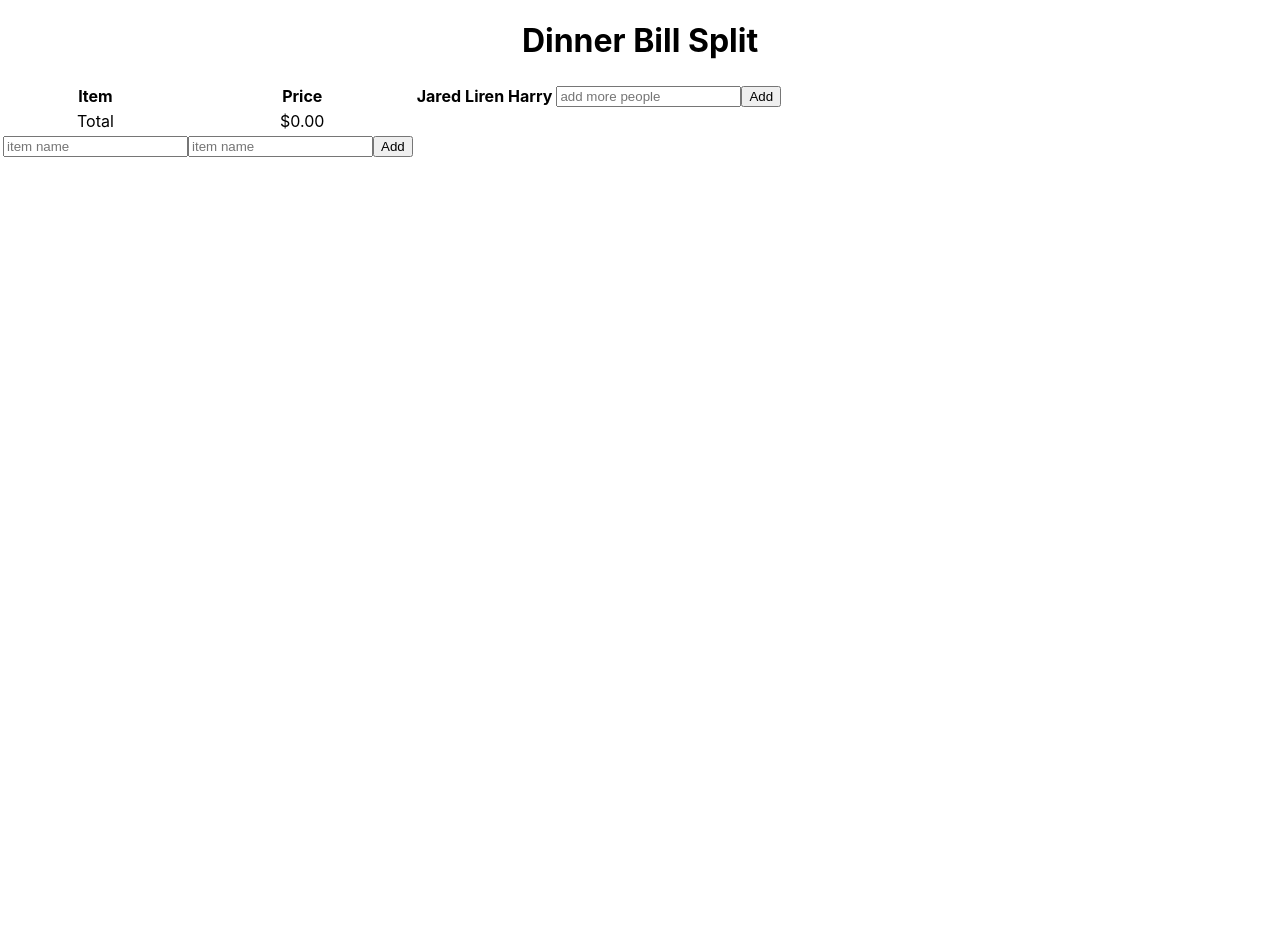
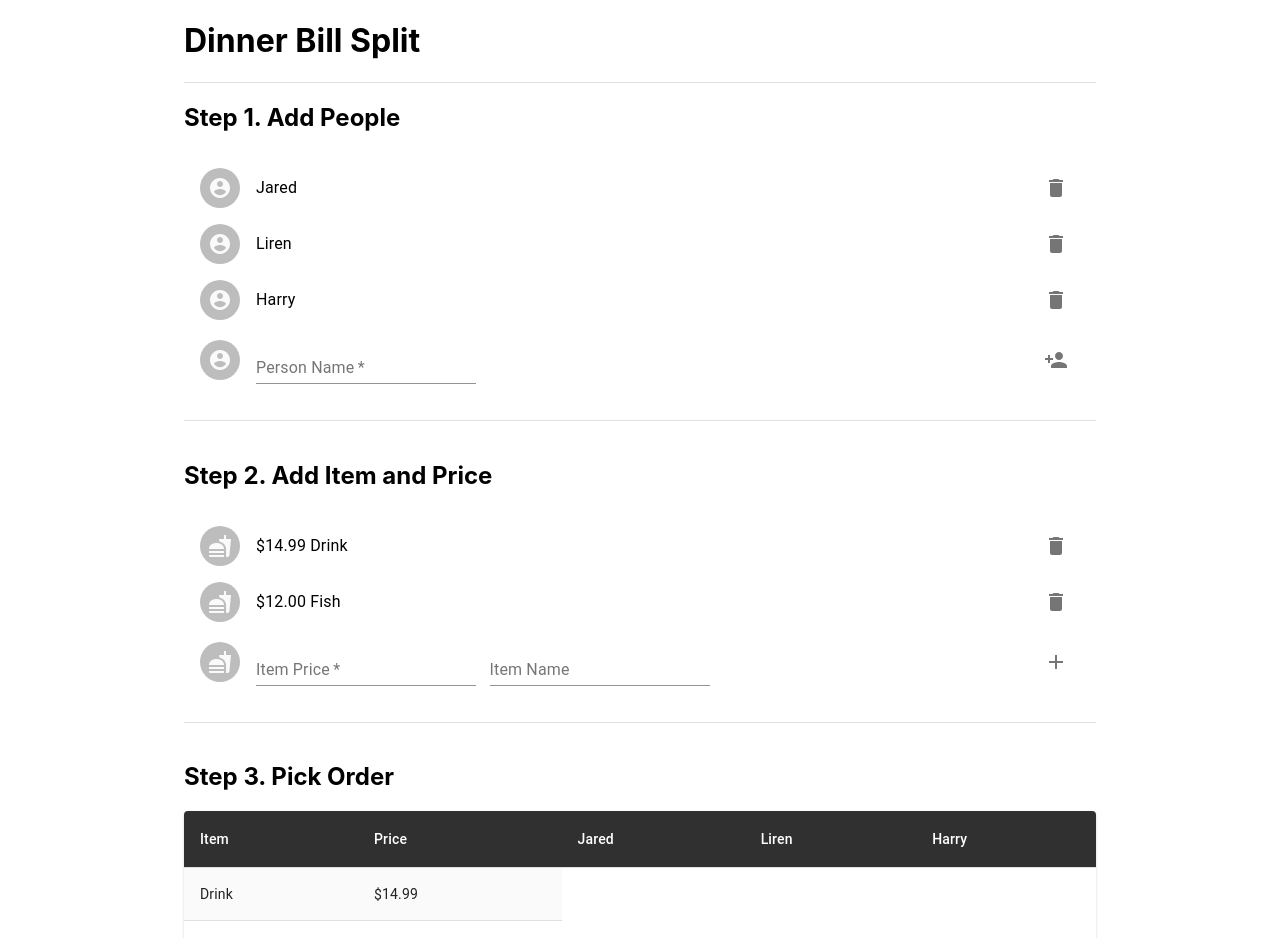
Before and after one commit to tuliren/dinner, a React (Create React App) app: page / in a window 1280 px wide. Shown: the top 938 px of the page. Before the commit the page ends 800 px from the top, so only its background shows below. Built offline with nearby package versions, Linux system fonts and the light colour scheme.

Commit message:
Complete people and items

```diff
--- a/src/App.tsx
+++ b/src/App.tsx
@@ -1,13 +1,14 @@
 import React from 'react';
 import './App.css';
 import Dinner from './Dinner';
+import { Container } from '@material-ui/core';
 
 const App = () => {
   return (
-    <div className="App">
+    <Container className="Dinner" maxWidth="md">
       <h1>Dinner Bill Split</h1>
       <Dinner/>
-    </div>
+    </Container>
   );
 };
 
--- a/src/Dinner.tsx
+++ b/src/Dinner.tsx
@@ -1,4 +1,27 @@
-import * as React from 'react';
+import React from 'react';
+import { createStyles, Theme, withStyles } from '@material-ui/core/styles';
+import Table from '@material-ui/core/Table';
+import TableBody from '@material-ui/core/TableBody';
+import TableCell from '@material-ui/core/TableCell';
+import TableContainer from '@material-ui/core/TableContainer';
+import TableHead from '@material-ui/core/TableHead';
+import TableRow from '@material-ui/core/TableRow';
+import Paper from '@material-ui/core/Paper';
+import Box from '@material-ui/core/Box';
+import ListItem from '@material-ui/core/ListItem';
+import ListItemText from '@material-ui/core/ListItemText';
+import List from '@material-ui/core/List';
+import ListItemAvatar from '@material-ui/core/ListItemAvatar';
+import Avatar from '@material-ui/core/Avatar';
+import Divider from '@material-ui/core/Divider';
+import IconButton from '@material-ui/core/IconButton';
+import { ListItemSecondaryAction } from '@material-ui/core';
+import TextField from '@material-ui/core/TextField';
+import AccountCircleIcon from '@material-ui/icons/AccountCircle';
+import DeleteIcon from '@material-ui/icons/Delete';
+import PersonAddIcon from '@material-ui/icons/PersonAdd';
+import FastfoodIcon from '@material-ui/icons/Fastfood';
+import AddIcon from '@material-ui/icons/Add';
 
 type Item = {
   price: number;
@@ -17,14 +40,37 @@ interface IState {
   itemPriceToAdd: string;
 }
 
+const StyledTableCell = withStyles((theme: Theme) =>
+  createStyles({
+    head: {
+      backgroundColor: theme.palette.grey.A400,
+      color: theme.palette.common.white,
+    },
+    body: {
+      fontSize: 14,
+    },
+  }),
+)(TableCell);
+
+const StyledTableRow = withStyles((theme: Theme) =>
+  createStyles({
+    root: {
+      '&:nth-of-type(odd)': {
+        backgroundColor: theme.palette.background.default,
+      },
+    },
+  }),
+)(TableRow);
+
 class Dinner extends React.Component<IProps, IState> {
-  public static defaultProps: IProps = {};
-
   constructor(props: IProps) {
     super(props);
 
     this.state = {
-      items: [],
+      items: [
+        { name: 'Drink', price: 14.99 },
+        { name: 'Fish', price: 12.00 },
+      ],
       people: ['Jared', 'Liren', 'Harry'],
       personToAdd: '',
       itemNameToAdd: '',
@@ -35,6 +81,7 @@ class Dinner extends React.Component<IProps, IState> {
     this.handleItemNameChange = this.handleItemNameChange.bind(this);
     this.handleItemPriceChange = this.handleItemPriceChange.bind(this);
     this.addPerson = this.addPerson.bind(this);
+    this.removePerson = this.removePerson.bind(this);
   }
 
   handlePersonChange = (event: React.ChangeEvent<HTMLInputElement>) => {
@@ -61,6 +108,13 @@ class Dinner extends React.Component<IProps, IState> {
     }
   };
 
+  removePerson = (event: React.MouseEvent<HTMLButtonElement>, index: number) => {
+    event.preventDefault();
+    const people = this.state.people;
+    people.splice(index, 1);
+    this.setState({ people });
+  };
+
   addItem = (event: React.MouseEvent<HTMLButtonElement>) => {
     event.preventDefault();
     if (this.state.itemPriceToAdd) {
@@ -77,71 +131,174 @@ class Dinner extends React.Component<IProps, IState> {
     }
   };
 
+  removeItem = (event: React.MouseEvent<HTMLButtonElement>, index: number) => {
+    event.preventDefault();
+    const items = this.state.items;
+    items.splice(index, 1);
+    this.setState({ items });
+  };
+
   getTotalPrice = (): number => {
     return this.state.items.map(i => i.price).reduce((a, b) => a + b, 0);
   };
 
-  public render() {
+  renderPeople() {
     return (
-      <div>
-        <table>
-          <thead>
-          <tr>
-            <th key="item">Item</th>
-            <th key="price">Price</th>
-            {this.state.people.map((person: string, index: number) =>
-              <th key={'person-' + index}>{person}</th>)
-            }
-            <th key="person-add">
-              <form>
-                <input
-                  type="text"
-                  placeholder="add more people"
+      <Box>
+        <List dense={false}>
+          {this.state.people.map((person: string, index: number) => (
+            <ListItem key={'person-' + index}>
+              <ListItemAvatar>
+                <Avatar>
+                  <AccountCircleIcon/>
+                </Avatar>
+              </ListItemAvatar>
+
+              <ListItemText primary={person}/>
+
+              <ListItemSecondaryAction>
+                <IconButton
+                  edge="start"
+                  onClick={(event: React.MouseEvent<HTMLButtonElement>) => this.removePerson(event, index)}
+                >
+                  <DeleteIcon/>
+                </IconButton>
+              </ListItemSecondaryAction>
+            </ListItem>
+          ))}
+          <ListItem key="person-add">
+            <ListItemAvatar>
+              <Avatar>
+                <AccountCircleIcon/>
+              </Avatar>
+            </ListItemAvatar>
+
+            <TextField
+              label="Person Name"
               value={this.state.personToAdd}
               required={true}
               onChange={this.handlePersonChange}
             />
-                <button onClick={this.addPerson}>Add</button>
-              </form>
-            </th>
-          </tr>
-          </thead>
 
-          <tbody>
-          {this.state.items.map(({ name, price }, index: number) =>
-            <tr key={'item-' + index}>
-              <td>{name}</td>
-              <td>${price.toFixed(2)}</td>
-            </tr>,
-          )}
-          <tr>
-            <td>Total</td>
-            <td>${this.getTotalPrice().toFixed(2)}</td>
-          </tr>
-          <tr key="item-add">
-            <td colSpan={2}>
-              <form>
-                <input
-                  type="text"
-                  placeholder="item name"
+            <ListItemSecondaryAction>
+              <IconButton edge="start" onClick={this.addPerson}>
+                <PersonAddIcon/>
+              </IconButton>
+            </ListItemSecondaryAction>
+          </ListItem>
+        </List>
+      </Box>
+    );
+  }
+
+  renderItems() {
+    return (
+      <Box>
+        <List dense={false}>
+          {this.state.items.map(({ name, price }, index: number) => (
+            <ListItem key={'person-' + index}>
+              <ListItemAvatar>
+                <Avatar>
+                  <FastfoodIcon/>
+                </Avatar>
+              </ListItemAvatar>
+
+              <ListItemText primary={'$' + price.toFixed(2) + (name ? ' ' + name : '')}/>
+
+              <ListItemSecondaryAction>
+                <IconButton
+                  edge="start"
+                  onClick={(event: React.MouseEvent<HTMLButtonElement>) => this.removeItem(event, index)}
+                >
+                  <DeleteIcon/>
+                </IconButton>
+              </ListItemSecondaryAction>
+            </ListItem>
+          ))}
+          <ListItem key="person-add">
+            <ListItemAvatar>
+              <Avatar>
+                <FastfoodIcon/>
+              </Avatar>
+            </ListItemAvatar>
+
+            <TextField
+              label="Item Price"
+              value={this.state.itemPriceToAdd}
+              required={true}
+              onChange={this.handleItemPriceChange}
+            />
+            &nbsp;&nbsp;&nbsp;
+            <TextField
+              label="Item Name"
               value={this.state.itemNameToAdd}
               required={false}
               onChange={this.handleItemNameChange}
             />
-                <input
-                  type="text"
-                  placeholder="item name"
-                  value={this.state.itemPriceToAdd}
-                  required={true}
-                  onChange={this.handleItemPriceChange}
-                />
-                <button onClick={this.addItem}>Add</button>
-              </form>
-            </td>
-          </tr>
-          </tbody>
-        </table>
-      </div>
+
+            <ListItemSecondaryAction>
+              <IconButton edge="start" onClick={this.addItem}>
+                <AddIcon/>
+              </IconButton>
+            </ListItemSecondaryAction>
+          </ListItem>
+        </List>
+      </Box>
+    );
+  }
+
+  renderTable() {
+    return (
+      <TableContainer component={Paper}>
+        <Table>
+          <TableHead>
+            <StyledTableRow>
+              <StyledTableCell key="item">Item</StyledTableCell>
+              <StyledTableCell key="price">Price</StyledTableCell>
+
+              {this.state.people.map((person: string, index: number) =>
+                <StyledTableCell key={'person-' + index}>{person}</StyledTableCell>)
+              }
+            </StyledTableRow>
+          </TableHead>
+
+          <TableBody>
+            {this.state.items.map(({ name, price }, index: number) =>
+              <StyledTableRow key={'item-' + index}>
+                <StyledTableCell>{name}</StyledTableCell>
+                <StyledTableCell>${price.toFixed(2)}</StyledTableCell>
+              </StyledTableRow>,
+            )}
+
+            <StyledTableRow key={'item-total'}>
+              <StyledTableCell>Total</StyledTableCell>
+              <StyledTableCell>${this.getTotalPrice().toFixed(2)}</StyledTableCell>
+            </StyledTableRow>
+          </TableBody>
+        </Table>
+      </TableContainer>
+    );
+  }
+
+  public render() {
+    return (
+      <>
+        <Divider/>
+        <h2>Step 1. Add People</h2>
+        {this.renderPeople()}
+        <br/>
+        <Divider/>
+        <br/>
+        <h2>Step 2. Add Item and Price</h2>
+        {this.renderItems()}
+        <br/>
+        <Divider/>
+        <br/>
+        <h2>Step 3. Pick Order</h2>
+        {this.renderTable()}
+        <br/>
+        <br/>
+      </>
     );
   }
 }
```
Lines whose indentation alone changed are shown as unchanged.
